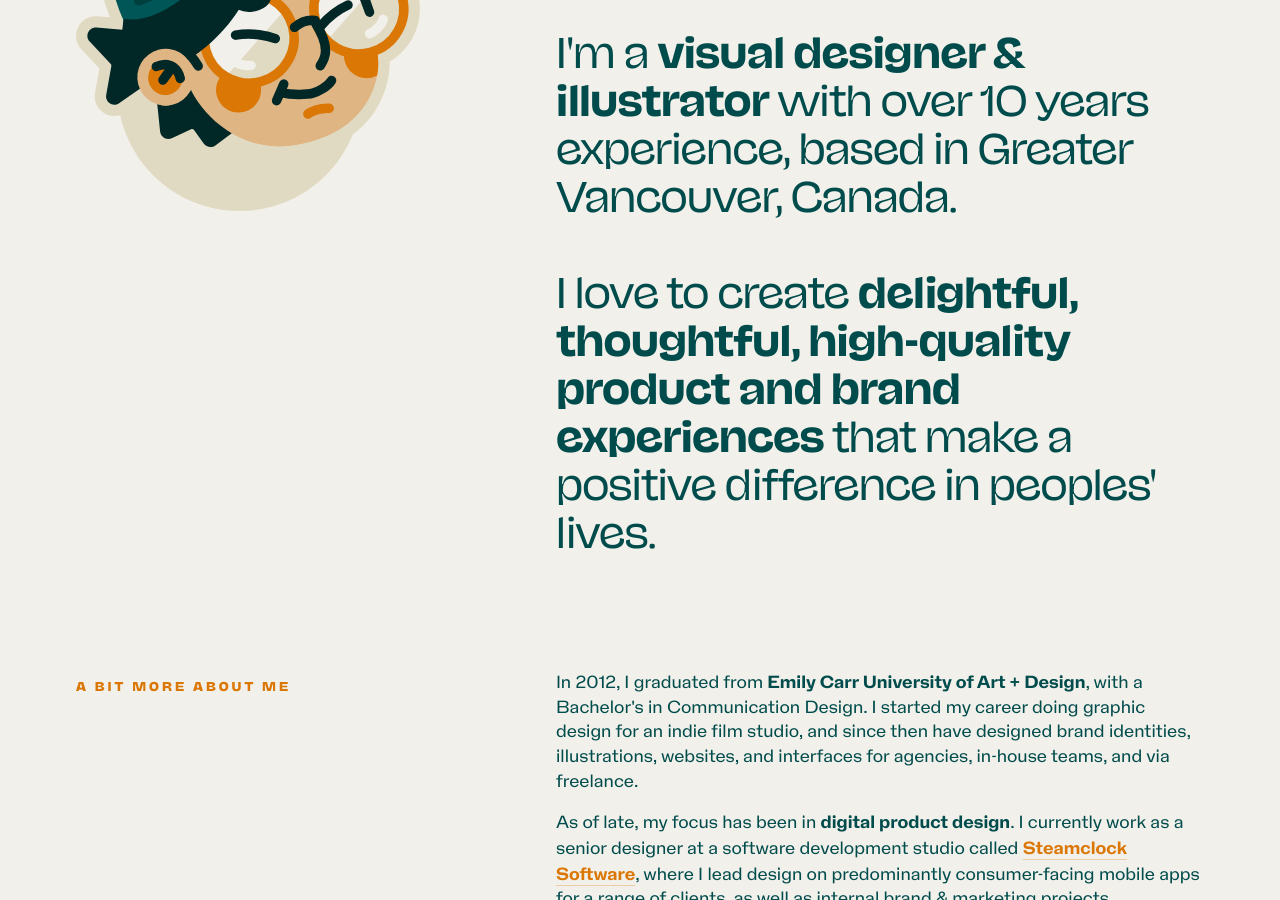
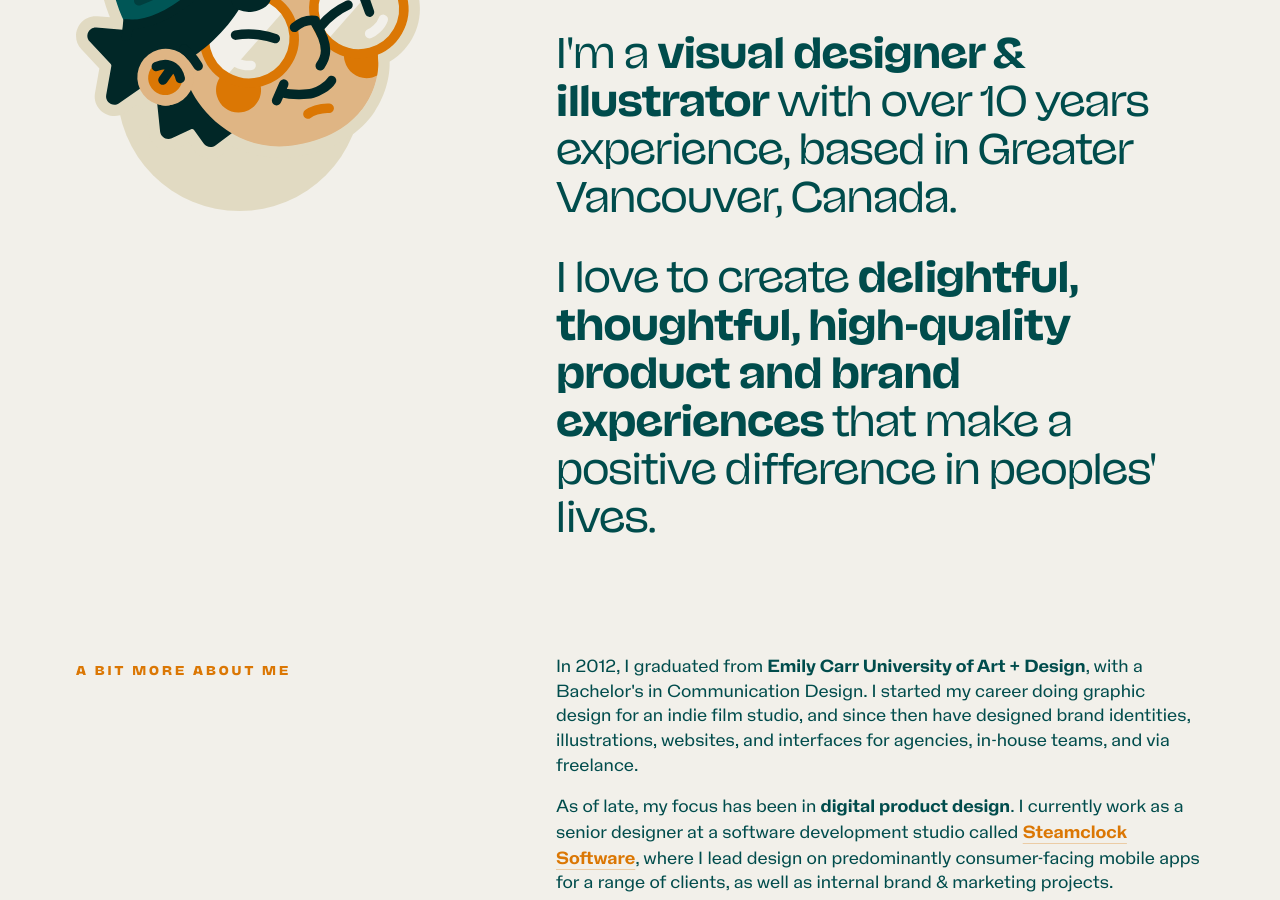
Before and after one commit to ehyleong/ehyleong.github.io, a Jekyll site: the page built from about.html, in a window 1280 px wide and 900 px high, scrolled down 444 px. Built offline with Jekyll 4.4.1, drawn with Linux system fonts in a browser that asks for light colours; comment, search, counter and statistics services are not loaded.

Commit message:
Update about.html

```diff
--- a/about.html
+++ b/about.html
@@ -15,8 +15,8 @@
 <h1 class="intro bottom-text-spacer">Hello, I'm <span class="orange">Erica&nbsp;Leong.</span></h1>
 <h5 class="fade-up bottom-text-spacer">Pronouns: She/Her • Pronounced: Air-wreck-a Lee-ong</h5>
       <h3 class="fade-up-delay bottom-text-spacer">I'm a <strong>visual designer & illustrator</strong> with over {{ 'now' | date: "%Y" | minus: 2013 }}
- years experience, based in Greater Vancouver, Canada. <br><br>I love to create <strong>delightful, thoughtful, high-quality product and brand experiences</strong> that make a positive difference in peoples' lives.
-</h3>
+ years experience, based in Greater Vancouver, Canada.</h3>
+      <h3 class="fade-up-delay bottom-text-spacer">I love to create <strong>delightful, thoughtful, high-quality product and brand experiences</strong> that make a positive difference in peoples' lives.</h3>
 
   </div>
   <div class="row half-spacer">
```
